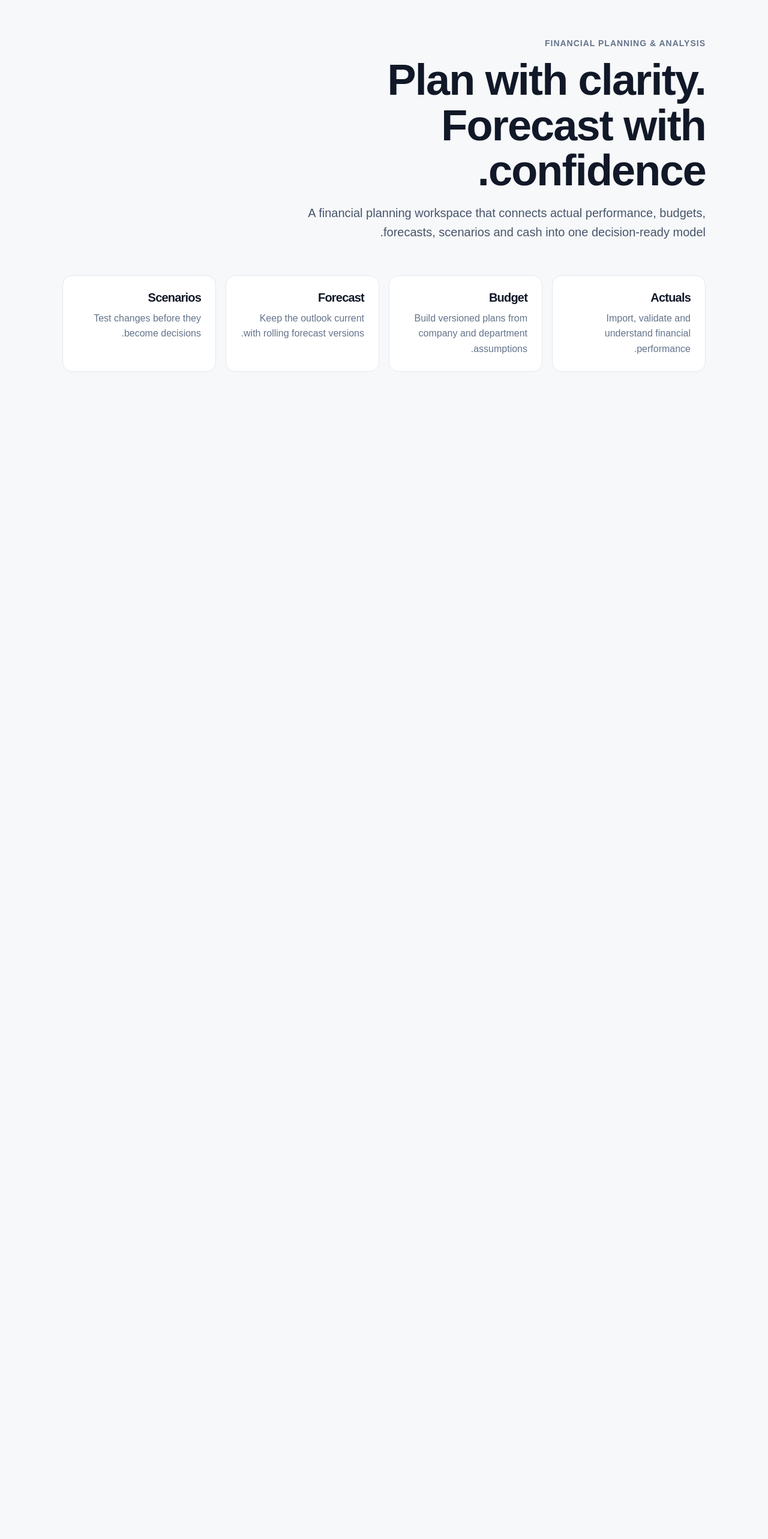
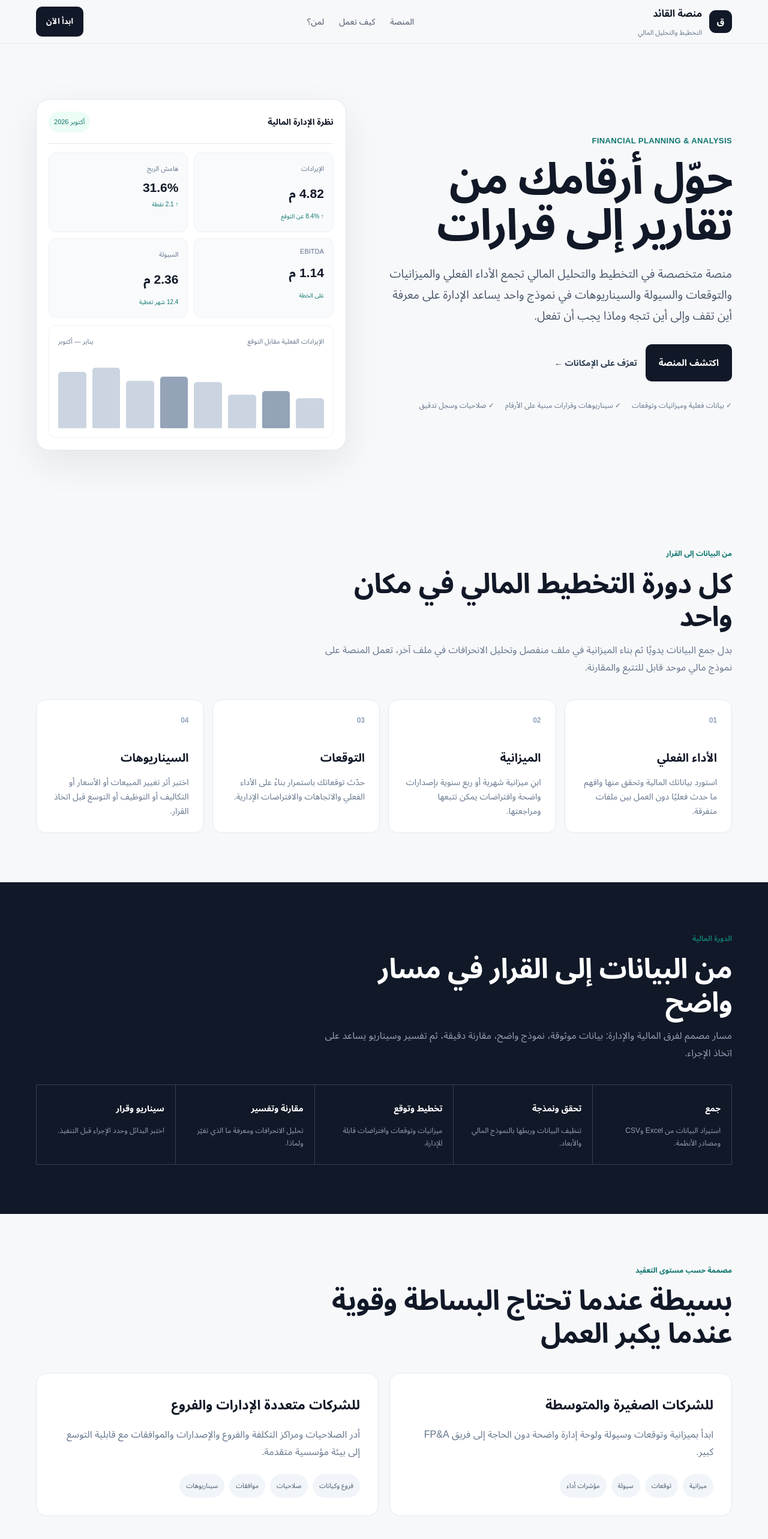
Before and after one commit to khaledhamada1996/FPA-saas-platform, a Next.js app: page / in a window 1280 px wide. Shown: the top 2566 px of the page at 60% size. Before the commit the page ends 800 px from the top, so only its background shows below. Built offline with nearby package versions, Linux system fonts and the light colour scheme.

Commit message:
feat: build Arabic FP&A landing page

```diff
--- a/src/app/page.tsx
+++ b/src/app/page.tsx
@@ -1,31 +1,140 @@
+const modules = [
+  ["01", "الأداء الفعلي", "استورد بياناتك المالية وتحقق منها وافهم ما حدث فعليًا دون العمل بين ملفات متفرقة."],
+  ["02", "الميزانية", "ابنِ ميزانية شهرية أو ربع سنوية بإصدارات واضحة وافتراضات يمكن تتبعها ومراجعتها."],
+  ["03", "التوقعات", "حدّث توقعاتك باستمرار بناءً على الأداء الفعلي والاتجاهات والافتراضات الإدارية."],
+  ["04", "السيناريوهات", "اختبر أثر تغيير المبيعات أو الأسعار أو التكاليف أو التوظيف أو التوسع قبل اتخاذ القرار."],
+];
+
 export default function HomePage() {
   return (
-    <main style={{ maxWidth: 1120, margin: "0 auto", padding: "64px 24px" }}>
-      <section>
-        <p style={{ margin: 0, fontSize: 14, fontWeight: 700, letterSpacing: 1, color: "#64748b" }}>
-          FINANCIAL PLANNING & ANALYSIS
-        </p>
-        <h1 style={{ maxWidth: 760, margin: "16px 0", fontSize: "clamp(40px, 6vw, 72px)", lineHeight: 1.05 }}>
-          Plan with clarity. Forecast with confidence.
-        </h1>
-        <p style={{ maxWidth: 680, margin: 0, fontSize: 20, lineHeight: 1.6, color: "#475569" }}>
-          A financial planning workspace that connects actual performance, budgets, forecasts, scenarios and cash into one decision-ready model.
-        </p>
+    <main>
+      <header className="site-header">
+        <div className="container nav">
+          <a className="brand" href="#top" aria-label="منصة القائد">
+            <span className="brand-mark">ق</span>
+            <span>منصة القائد<small>التخطيط والتحليل المالي</small></span>
+          </a>
+          <nav className="nav-links" aria-label="التنقل الرئيسي">
+            <a href="#platform">المنصة</a>
+            <a href="#workflow">كيف تعمل</a>
+            <a href="#for-whom">لمن؟</a>
+          </nav>
+          <a className="nav-cta" href="#start">ابدأ الآن</a>
+        </div>
+      </header>
+
+      <section className="hero" id="top">
+        <div className="container hero-grid">
+          <div>
+            <p className="eyebrow">FINANCIAL PLANNING &amp; ANALYSIS</p>
+            <h1>حوّل أرقامك من تقارير إلى قرارات</h1>
+            <p className="hero-copy">
+              منصة متخصصة في التخطيط والتحليل المالي تجمع الأداء الفعلي والميزانيات والتوقعات والسيولة والسيناريوهات في نموذج واحد يساعد الإدارة على معرفة أين تقف وإلى أين تتجه وماذا يجب أن تفعل.
+            </p>
+            <div className="hero-actions">
+              <a className="hero-cta" href="#start">اكتشف المنصة</a>
+              <a className="text-link" href="#platform">تعرّف على الإمكانات ←</a>
+            </div>
+            <div className="trust">
+              <span>✓ بيانات فعلية وميزانيات وتوقعات</span>
+              <span>✓ سيناريوهات وقرارات مبنية على الأرقام</span>
+              <span>✓ صلاحيات وسجل تدقيق</span>
+            </div>
+          </div>
+
+          <div className="dashboard" aria-label="نموذج لوحة الإدارة المالية">
+            <div className="dashboard-top">
+              <span className="dashboard-title">نظرة الإدارة المالية</span>
+              <span className="status">أكتوبر 2026</span>
+            </div>
+            <div className="metric-grid">
+              <div className="metric"><span>الإيرادات</span><strong>4.82 م</strong><em>↑ 8.4% عن التوقع</em></div>
+              <div className="metric"><span>هامش الربح</span><strong>31.6%</strong><em>↑ 2.1 نقطة</em></div>
+              <div className="metric"><span>EBITDA</span><strong>1.14 م</strong><em>على الخطة</em></div>
+              <div className="metric"><span>السيولة</span><strong>2.36 م</strong><em>12.4 شهر تغطية</em></div>
+            </div>
+            <div className="chart">
+              <div className="chart-head"><span>الإيرادات الفعلية مقابل التوقع</span><span>يناير — أكتوبر</span></div>
+              <div className="bars" aria-hidden="true">
+                <i className="bar" style={{ height: "42%" }} /><i className="bar" style={{ height: "52%" }} /><i className="bar" style={{ height: "47%" }} /><i className="bar" style={{ height: "64%" }} /><i className="bar" style={{ height: "72%" }} /><i className="bar" style={{ height: "66%" }} /><i className="bar" style={{ height: "84%" }} /><i className="bar" style={{ height: "78%" }} />
+              </div>
+            </div>
+          </div>
+        </div>
       </section>
 
-      <section style={{ display: "grid", gridTemplateColumns: "repeat(auto-fit, minmax(220px, 1fr))", gap: 16, marginTop: 56 }}>
-        {[
-          ["Actuals", "Import, validate and understand financial performance."],
-          ["Budget", "Build versioned plans from company and department assumptions."],
-          ["Forecast", "Keep the outlook current with rolling forecast versions."],
-          ["Scenarios", "Test changes before they become decisions."],
-        ].map(([title, description]) => (
-          <article key={title} style={{ padding: 24, border: "1px solid #e2e8f0", borderRadius: 16, background: "#fff" }}>
-            <h2 style={{ margin: "0 0 10px", fontSize: 20 }}>{title}</h2>
-            <p style={{ margin: 0, lineHeight: 1.6, color: "#64748b" }}>{description}</p>
-          </article>
-        ))}
+      <section className="section" id="platform">
+        <div className="container">
+          <div className="section-head">
+            <div className="section-kicker">من البيانات إلى القرار</div>
+            <h2>كل دورة التخطيط المالي في مكان واحد</h2>
+            <p className="section-lead">بدل جمع البيانات يدويًا ثم بناء الميزانية في ملف منفصل وتحليل الانحرافات في ملف آخر، تعمل المنصة على نموذج مالي موحد قابل للتتبع والمقارنة.</p>
+          </div>
+          <div className="features">
+            {modules.map(([number, title, description]) => (
+              <article className="feature" key={number}>
+                <span className="feature-number">{number}</span>
+                <h3>{title}</h3>
+                <p>{description}</p>
+              </article>
+            ))}
+          </div>
+        </div>
       </section>
+
+      <section className="section workflow" id="workflow">
+        <div className="container">
+          <div className="section-head">
+            <div className="section-kicker">الدورة المالية</div>
+            <h2>من البيانات إلى القرار في مسار واضح</h2>
+            <p className="section-lead">مسار مصمم لفرق المالية والإدارة: بيانات موثوقة، نموذج واضح، مقارنة دقيقة، ثم تفسير وسيناريو يساعد على اتخاذ الإجراء.</p>
+          </div>
+          <div className="flow">
+            <div className="flow-item"><b>جمع</b><span>استيراد البيانات من Excel وCSV ومصادر الأنظمة.</span></div>
+            <div className="flow-item"><b>تحقق ونمذجة</b><span>تنظيف البيانات وربطها بالنموذج المالي والأبعاد.</span></div>
+            <div className="flow-item"><b>تخطيط وتوقع</b><span>ميزانيات وتوقعات وافتراضات قابلة للإدارة.</span></div>
+            <div className="flow-item"><b>مقارنة وتفسير</b><span>تحليل الانحرافات ومعرفة ما الذي تغيّر ولماذا.</span></div>
+            <div className="flow-item"><b>سيناريو وقرار</b><span>اختبر البدائل وحدد الإجراء قبل التنفيذ.</span></div>
+          </div>
+        </div>
+      </section>
+
+      <section className="section" id="for-whom">
+        <div className="container">
+          <div className="section-head">
+            <div className="section-kicker">مصممة حسب مستوى التعقيد</div>
+            <h2>بسيطة عندما تحتاج البساطة وقوية عندما يكبر العمل</h2>
+          </div>
+          <div className="audience">
+            <article className="audience-card">
+              <h3>للشركات الصغيرة والمتوسطة</h3>
+              <p>ابدأ بميزانية وتوقعات وسيولة ولوحة إدارة واضحة دون الحاجة إلى فريق FP&amp;A كبير.</p>
+              <div className="pills"><span className="pill">ميزانية</span><span className="pill">توقعات</span><span className="pill">سيولة</span><span className="pill">مؤشرات أداء</span></div>
+            </article>
+            <article className="audience-card">
+              <h3>للشركات متعددة الإدارات والفروع</h3>
+              <p>أدر الصلاحيات ومراكز التكلفة والفروع والإصدارات والموافقات مع قابلية التوسع إلى بيئة مؤسسية متقدمة.</p>
+              <div className="pills"><span className="pill">فروع وكيانات</span><span className="pill">صلاحيات</span><span className="pill">موافقات</span><span className="pill">سيناريوهات</span></div>
+            </article>
+          </div>
+        </div>
+      </section>
+
+      <section className="final-cta" id="start">
+        <div className="container">
+          <div className="section-kicker">منصة مالية مبنية للقرار</div>
+          <h2>خطط أفضل. توقّع بوضوح. قرر بثقة.</h2>
+          <p>منصة FP&amp;A تجمع التخطيط والتحليل وإدارة السيناريوهات والسيولة في تجربة مالية واحدة، مع بنية قابلة للنمو مع شركتك.</p>
+          <a className="hero-cta" href="#top">ابدأ استكشاف المنصة</a>
+        </div>
+      </section>
+
+      <footer className="footer">
+        <div className="container footer-inner">
+          <span>منصة القائد للتخطيط والتحليل المالي</span>
+          <span>Financial Planning &amp; Analysis</span>
+        </div>
+      </footer>
     </main>
   );
 }
```
